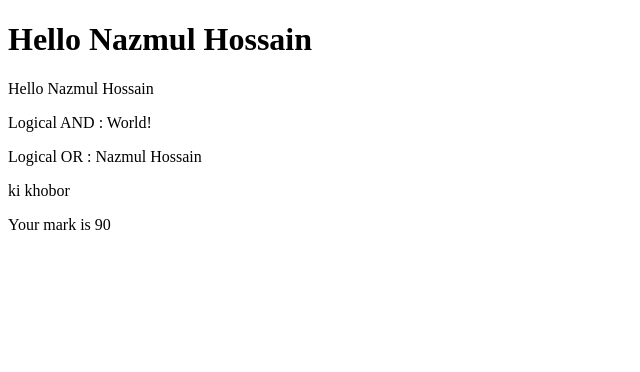
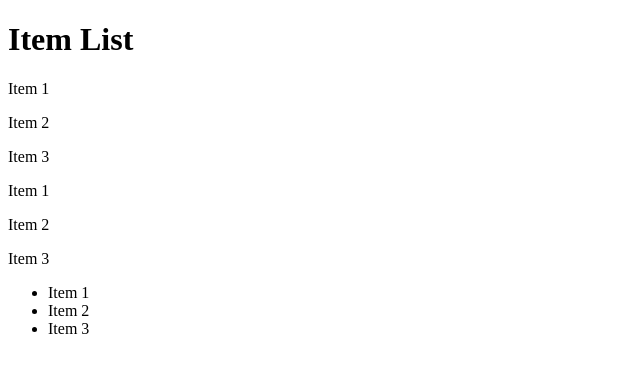
Before and after one commit to nazmulh24/React_Basic, a React (Vite) app: page / in a window 1280 px wide. Shown: the top 372 px of the page, without its empty margins (0-640 px from the left). Built offline with nearby package versions, Linux system fonts and the light colour scheme.

Commit message:
28.5 Showing a List of Data Using Map

```diff
--- a/src/App.jsx
+++ b/src/App.jsx
@@ -1,10 +1,13 @@
 // import "./App.css";
 import FirstComponent from "./components/FirstComponent";
+import List from "./components/List";
 
 function App() {
   return (
     <>
-      <FirstComponent />
+      {/* <FirstComponent /> */}
+
+      <List></List>
     </>
   );
 }
--- /dev/null
+++ b/src/components/List.jsx
@@ -0,0 +1,35 @@
+import React from "react";
+
+const List = () => {
+  const items = ["Item 1", "Item 2", "Item 3"];
+
+  items.map((item) => {
+    console.log(item);
+  });
+
+  return (
+    <div>
+      <h1>Item List</h1>
+
+      <div>
+        {items.map((item, index) => (
+          <p key={index}>{item}</p>
+        ))}
+      </div>
+      {/* Another way */}
+      <div>
+        {items.map((item, index) => {
+          return <p key={index}>{item}</p>;
+        })}
+      </div>
+      {/* Another way like --> List */}
+      <ul>
+        {items.map((item, index) => {
+          return <li key={index}>{item}</li>;
+        })}
+      </ul>
+    </div>
+  );
+};
+
+export default List;
```
